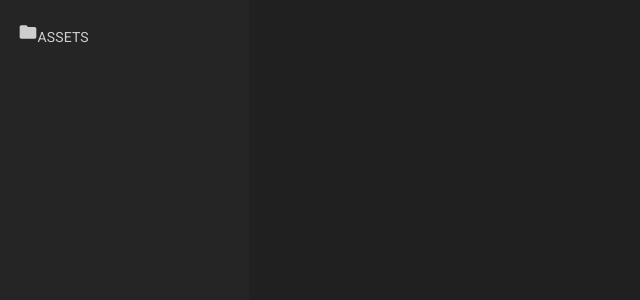
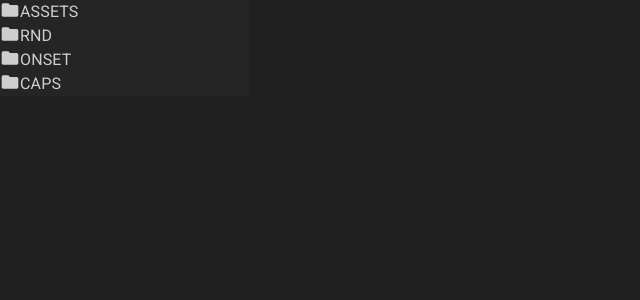
Before and after one commit to shyamrupadas/catalog-tree, a React (Vite) app: page / in a window 1280 px wide. Shown: the top 300 px of the page, without its empty margins (0-640 px from the left). Built offline with nearby package versions, Linux system fonts and the light colour scheme.

Commit message:
add FileSystem draft

```diff
--- /dev/null
+++ b/src/FileSystem/FileSystem.tsx
@@ -0,0 +1,43 @@
+import { Box, Stack } from '@mui/material';
+
+import { FileSystemItem } from '../FileSystemItem';
+
+const folderIds = ['1', '2', '3', '4'];
+
+interface IFolderValues {
+  [key: string]: { title: string; childs: string[] };
+}
+
+const folderValues: IFolderValues = {
+  1: { title: 'assets', childs: ['5', '6'] },
+  2: { title: 'rnd', childs: [] },
+  3: { title: 'onset', childs: ['7', '8'] },
+  4: { title: 'caps', childs: [] },
+};
+
+const sequenses = {
+  ids: ['5', '6', '7', '8'],
+  values: {
+    5: 'foo',
+    6: 'foo1',
+    7: 'foo2',
+    8: 'foo3',
+  },
+};
+
+const shots = {
+  ids: ['9', '10', '11', '12'],
+  values: {},
+};
+
+export function FileSystem() {
+  return (
+    <Box width={'249px'} height="100%">
+      <Stack>
+        {folderIds.map(id => (
+          <FileSystemItem key={id} data={folderValues[id as keyof IFolderValues]} />
+        ))}
+      </Stack>
+    </Box>
+  );
+}
--- /dev/null
+++ b/src/FileSystem/index.ts
@@ -0,0 +1 @@
+export * from './FileSystem';
--- a/src/FileSystemItem/FileSystemItem.module.css
+++ /dev/null
@@ -1,3 +0,0 @@
-.fileSystemItem {
-  padding: 0 17.5px 14px;
-}
--- a/src/FileSystemItem/FileSystemItem.tsx
+++ b/src/FileSystemItem/FileSystemItem.tsx
@@ -1,16 +1,19 @@
 import { useState } from 'react';
 
 import FolderIcon from '@mui/icons-material/Folder';
+import { Box, Typography } from '@mui/material';
 
-import s from './FileSystemItem.module.css';
+interface IFileSystemItem {
+  data: { title: string; childs: string[] };
+}
 
-export function FileSystemItem() {
+export function FileSystemItem({ data }: IFileSystemItem) {
   const [isHover, setIsHover] = useState(false);
 
   return (
-    <div className={s.fileSystemItem}>
+    <Box display={'flex'} bgcolor="#252525" height={'100%'}>
       <FolderIcon fontSize="small" />
-      ASSETS
-    </div>
+      <Typography>{data.title.toUpperCase()}</Typography>
+    </Box>
   );
 }
--- a/src/pages/MainPage/ui/MainPage.module.css
+++ /dev/null
@@ -1,6 +0,0 @@
-.filesystem {
-  width: 249px;
-  height: 100%;
-  padding: 22px 0;
-  background-color: #252525;
-}
--- a/src/pages/MainPage/ui/MainPage.tsx
+++ b/src/pages/MainPage/ui/MainPage.tsx
@@ -1,11 +1,5 @@
-import { FileSystemItem } from '../../../FileSystemItem';
-
-import s from './MainPage.module.css';
+import { FileSystem } from '../../../FileSystem';
 
 export function MainPage() {
-  return (
-    <div className={s.filesystem}>
-      <FileSystemItem />
-    </div>
-  );
+  return <FileSystem />;
 }
```
